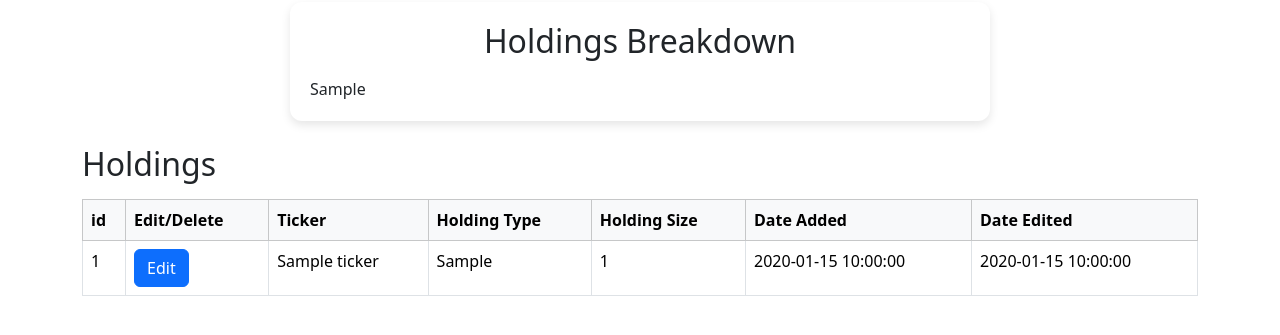
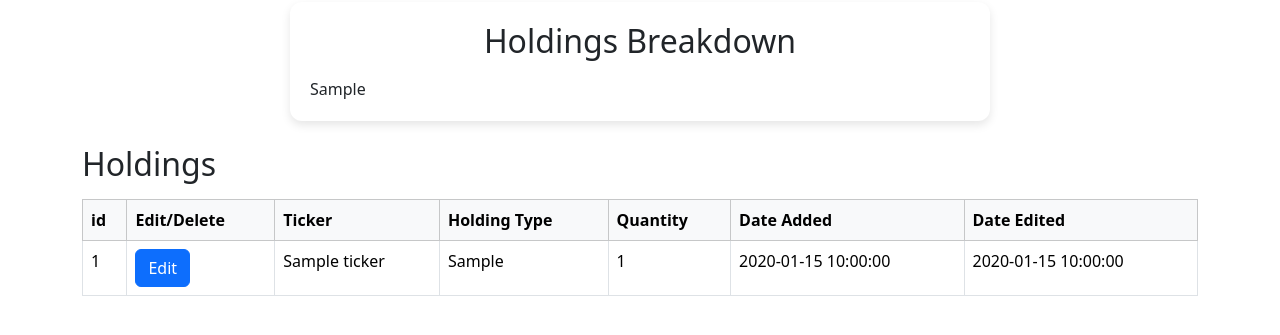
Before and after one commit to Anay12/Stock_Data_Project, a Flask app: template templates/Holdings.html in a window 1280 px wide. Shown: the part 258-593 px from the top of the page. Run offline with Flask 3, Linux system fonts and the light colour scheme; the template is opened without the code that fills it: most values are stand-ins (such as "Sample title", 1, 10 or a date in 2020).

Commit message:
minor UI change

```diff
--- a/templates/Holdings.html
+++ b/templates/Holdings.html
@@ -66,7 +66,7 @@
                     <th>Edit/Delete</th>
                     <th>Ticker</th>
                     <th>Holding Type</th>
-                    <th>Holding Size</th>
+                    <th>Quantity</th>
                     <th>Date Added</th>
                     <th>Date Edited</th>
                 </tr>
```
